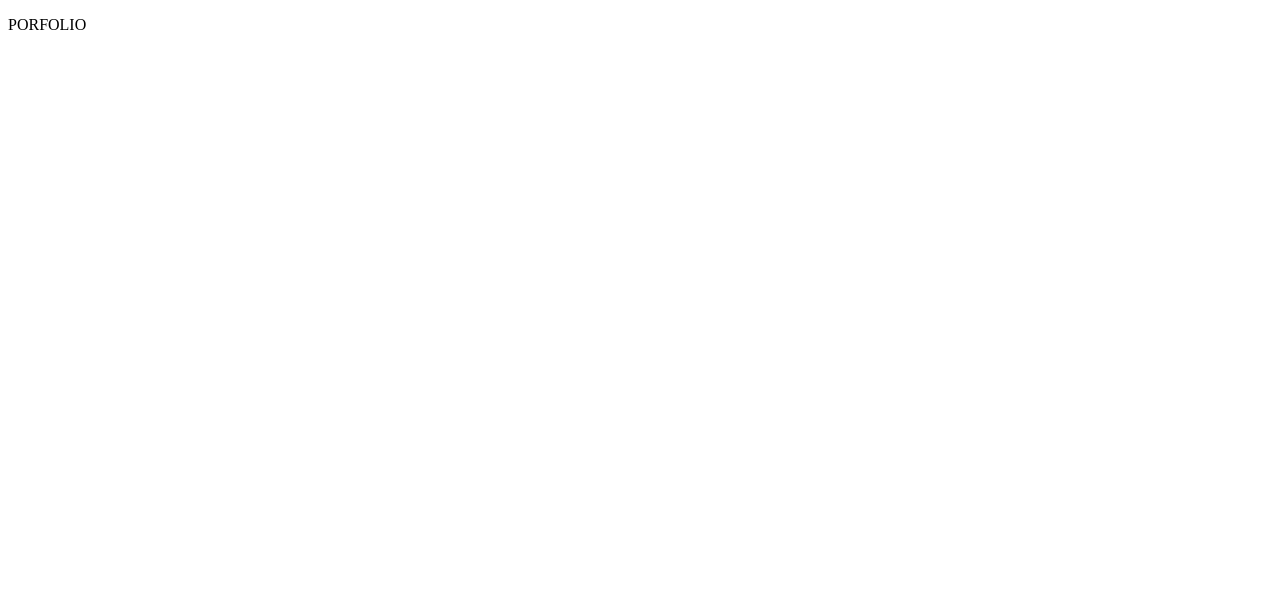
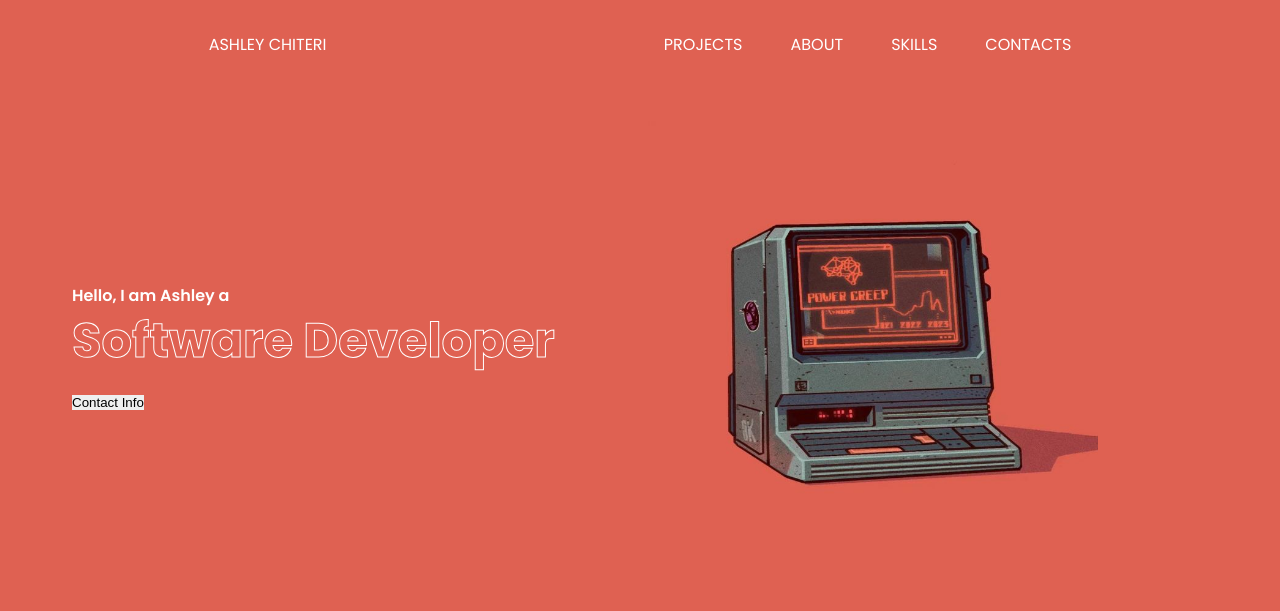
Before and after one commit to ashley-chiteri/Portfolio, a plain HTML site: page index.html in a window 1280 px wide. Drawn offline with nearby package versions, Linux system fonts and the light colour scheme.

Commit message:
the terrible landing page

```diff
--- a/index.html
+++ b/index.html
@@ -3,9 +3,34 @@
 <head>
     <meta charset="UTF-8">
     <meta name="viewport" content="width=device-width, initial-scale=1.0">
+    <link rel="stylesheet" href="https://cdnjs.cloudflare.com/ajax/libs/remixicon/4.2.0/remixicon.min.css">
+    <link rel="stylesheet" href="style.css">
     <title>Portfolio</title>
 </head>
 <body>
-    <p>PORFOLIO</p>
+    <nav>
+        <div class="nav-logo">
+            <a href="#">ASHLEY CHITERI</a>
+        </div>
+        <ul class="nav-links">
+            <li class="link"><a href="#">PROJECTS</a></li>
+            <li class="link"><a href="#">ABOUT</a></li>
+            <li class="link"><a href="#">SKILLS</a></li>
+            <li class="link"><a href="#">CONTACTS</a></li>
+        </ul>
+    </nav>
+
+    <header class="container">
+        <div class="content">
+            <h4>Hello, I am Ashley a</h4>
+            <h1><span>Software Developer</span></h1>
+            <button class="btn">Contact Info</button>
+        </div>
+        <div class="image">
+            <img src="./Images/Hero.jfif" alt="computer">
+        </div>
+    </header>
+
+    <script src="app.js"></script>
 </body>
 </html>
--- a/style.css
+++ b/style.css
@@ -0,0 +1,115 @@
+@import url('https://fonts.googleapis.com/css2?family=Poppins:wght@300;400;500;600;700;800&display=swap');
+
+:root{
+    --black: #000;
+    --white: #fff;
+    --bc-color: #DF6152;
+}
+*{
+    padding:0;
+    margin:0;
+    outline: none;
+    border: none;
+    box-sizing: border-box;
+}
+a{
+    text-decoration: none;
+}
+
+body{
+    font-family: 'Poppins',sans-serif;
+    background-color: var(--bc-color);
+}
+
+nav{
+    max-width: 1200px;
+    margin: auto;
+    padding: 2rem 1rem;
+    display: flex;
+    align-items: center;
+    justify-content: space-around;
+    gap: 2rem;
+}
+.nav-logo a{
+    color: var(--white);
+}
+
+.nav-links{
+    list-style: none;
+    display: flex;
+    align-items: center;
+    gap: 3rem;
+}
+.link a{
+    position: relative;
+    padding-bottom: 0.3rem;
+    color: var(--white);
+}
+.link a::after{
+    content: "";
+    position: absolute;
+    height: 2px;
+    width: 0;
+    bottom: 0;
+    left: 0;
+    background-color: var(--white);
+    transition: all 0.3s ease;
+}
+
+.link a:hover::after{
+    width: 90%;
+}
+
+.container{
+    max-width: 1200px;
+    margin: auto;
+    padding: 2rem 2rem;
+}
+header{
+    position: relative;
+    padding-top: 2rem;
+    display: grid;
+    grid-template-columns: repeat(2,1fr);
+    align-items: center;
+    gap: 1rem;
+}
+header .content h4{
+    margin-bottom: 0.1rem;
+    color: var(--white);
+    font-size: 1rem;
+    font-weight: 600;
+}
+header .content h1{
+    color: var(--white);
+    margin-bottom: 1rem;
+    font-size: 3rem;
+    font-weight: 700;
+    line-height: 4rem;
+}
+header .content h1 span{
+    -webkit-text-fill-color: transparent;
+    -webkit-text-stroke: 1px #fff;
+}
+
+header .image{
+    position: relative;
+}
+
+header .image::before{
+    content: "o";
+    position: absolute;
+    top: 0;
+    left: 50%;
+    transform: translateX(-50%);
+    font-size: 38rem;
+    font-weight: 400;
+    line-height: 20rem;
+    color: #1d4ed8;
+    opacity: 0.2;
+    z-index: -100;
+}
+
+header .image img{
+    max-width: 450px;
+    margin: auto;
+}
```
Also changed, not shown: Images/Hero.jfif (added), my-secret.txt (deleted).
